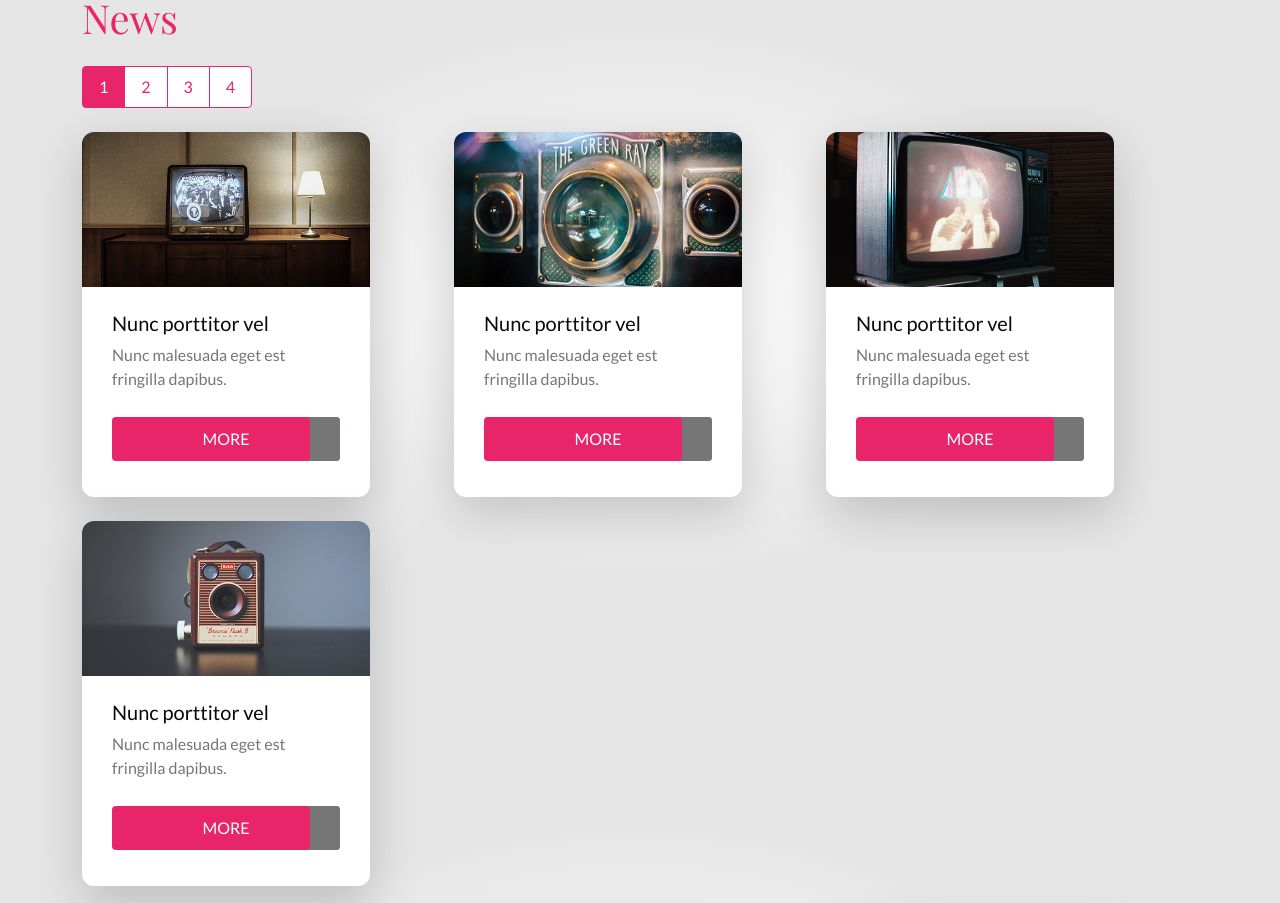
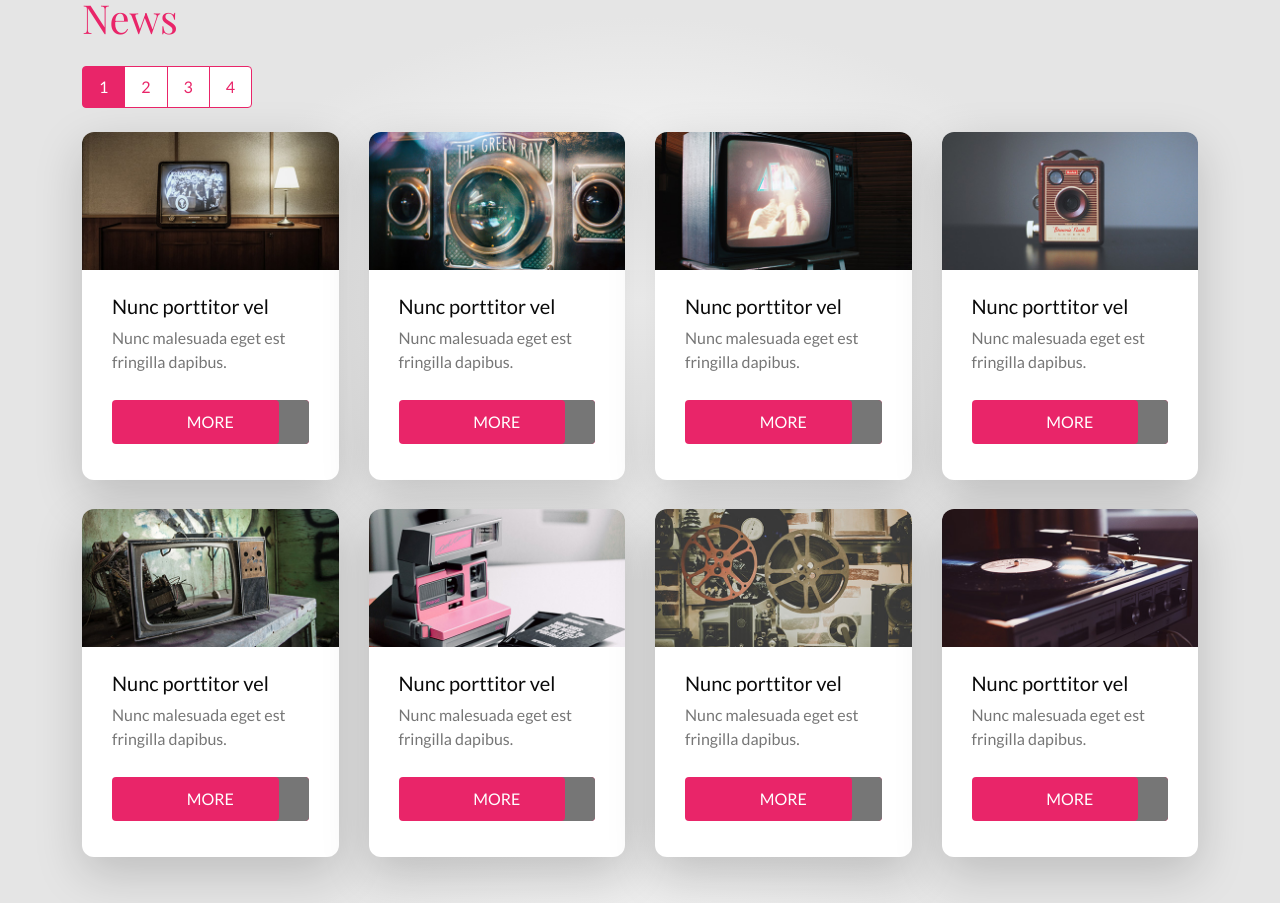
Before and after one commit to Noroff-FEU-Assignments/css-frameworks-ca-dahltina, a React (Create React App) app: page /news in a window 1280 px wide. Shown: the part 100-1003 px from the top of the page. Built offline with nearby package versions, Linux system fonts and the light colour scheme; a web font is replaced by a local one.

Commit message:
Fix cards width, layout News page

```diff
--- a/src/components/news/Cards.js
+++ b/src/components/news/Cards.js
@@ -16,8 +16,8 @@ function Cards() {
   return (
     <div className="cards">
       <Row>
-        <Col>
-          <Card style={{ width: '18rem' }} className="mb-4 shadow-lg">
+        <Col lg={3} md={6} sm={6} xs={12}>
+          <Card className="mb-4 shadow-lg">
             <Card.Img variant="top" src={Img1} />
             <Card.Body>
               <Card.Title className="text-dark mt-2">Nunc porttitor vel</Card.Title>
@@ -28,8 +28,8 @@ function Cards() {
             </Card.Body>
           </Card>
         </Col>
-        <Col>
-          <Card style={{ width: '18rem' }} className="mb-4 shadow-lg">
+        <Col lg={3} md={6} sm={6} xs={12}>
+          <Card className="mb-4 shadow-lg">
             <Card.Img variant="top" src={Img2} />
             <Card.Body>
               <Card.Title className="text-dark mt-2">Nunc porttitor vel</Card.Title>
@@ -40,8 +40,8 @@ function Cards() {
             </Card.Body>
           </Card>
         </Col>
-        <Col>
-          <Card style={{ width: '18rem' }} className="mb-4 shadow-lg">
+        <Col lg={3} md={6} sm={6} xs={12}>
+          <Card className="mb-4 shadow-lg">
             <Card.Img variant="top" src={Img3} />
             <Card.Body>
               <Card.Title className="text-dark mt-2">Nunc porttitor vel</Card.Title>
@@ -52,8 +52,8 @@ function Cards() {
             </Card.Body>
           </Card>
         </Col>
-        <Col>
-          <Card style={{ width: '18rem' }} className="mb-4 shadow-lg">
+        <Col lg={3} md={6} sm={6} xs={12}>
+          <Card className="mb-4 shadow-lg">
             <Card.Img variant="top" src={Img4} />
             <Card.Body>
               <Card.Title className="text-dark mt-2">Nunc porttitor vel</Card.Title>
@@ -66,8 +66,8 @@ function Cards() {
         </Col>
       </Row>
       <Row>
-        <Col>
-          <Card style={{ width: '18rem' }} className="mb-4 shadow-lg">
+        <Col lg={3} md={6} sm={6} xs={12}>
+          <Card className="mb-4 shadow-lg">
             <Card.Img variant="top" src={Img5} />
             <Card.Body>
               <Card.Title className="text-dark mt-2">Nunc porttitor vel</Card.Title>
@@ -78,8 +78,8 @@ function Cards() {
             </Card.Body>
           </Card>
         </Col>
-        <Col>
-          <Card style={{ width: '18rem' }} className="mb-4 shadow-lg">
+        <Col lg={3} md={6} sm={6} xs={12}>
+          <Card className="mb-4 shadow-lg">
             <Card.Img variant="top" src={Img6} />
             <Card.Body>
               <Card.Title className="text-dark mt-2">Nunc porttitor vel</Card.Title>
@@ -90,8 +90,8 @@ function Cards() {
             </Card.Body>
           </Card>
         </Col>
-        <Col>
-          <Card style={{ width: '18rem' }} className="mb-4 shadow-lg">
+        <Col lg={3} md={6} sm={6} xs={12}>
+          <Card className="mb-4 shadow-lg">
             <Card.Img variant="top" src={Img7} />
             <Card.Body>
               <Card.Title className="text-dark mt-2">Nunc porttitor vel</Card.Title>
@@ -102,8 +102,8 @@ function Cards() {
             </Card.Body>
           </Card>
         </Col>
-        <Col>
-          <Card style={{ width: '18rem' }} className="mb-4 shadow-lg">
+        <Col lg={3} md={6} sm={6} xs={12}>
+          <Card className="mb-4 shadow-lg">
             <Card.Img variant="top" src={Img8} />
             <Card.Body>
               <Card.Title className="text-dark mt-2">Nunc porttitor vel</Card.Title>
--- a/src/components/news/News.js
+++ b/src/components/news/News.js
@@ -11,7 +11,7 @@ function News() {
       <div class="wrapper">
         <Container className="mt-4">
           <Heading content="News"/>
-          <Page/>
+          <Page />
         </Container>
         <Container >
           <Cards />
--- a/src/sass/partials/_news.scss
+++ b/src/sass/partials/_news.scss
@@ -1,8 +1,12 @@
 .cards {
   .row {
-    --bs-gutter-x: 0;
-    margin-bottom: 10px;
+    --bs-gutter-x: 30px;
+    margin-bottom: 5px;
   }
+}
+
+.card {
+  width: 100%;
 }
 
 .card-body {
```
